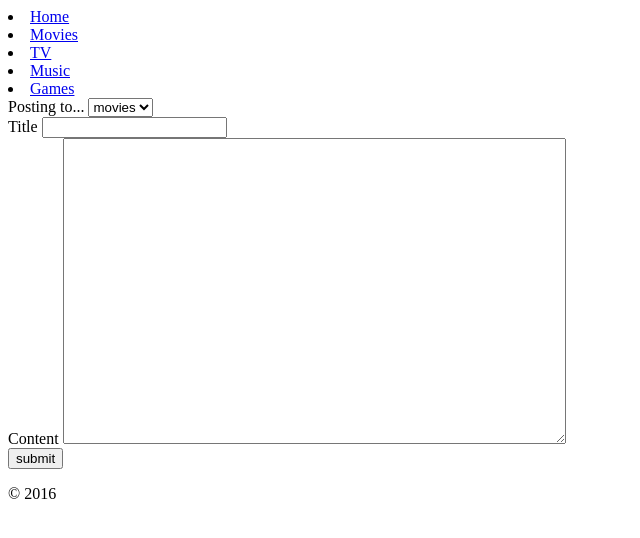
After one commit to mpennock/mtmg, a PHP site: page /post.php?board=1 in a window 1280 px wide. The commit adds this page. Shown: the top 538 px of the page, without its empty margins (0-640 px from the left). Run offline with PHP 8.4, Linux system fonts and the light colour scheme.

Commit message:
added all basic pages. ready for db implementation

```diff
--- /dev/null
+++ b/inc/footer.php
@@ -0,0 +1,6 @@
+</main>
+<footer>
+	<p>&copy; 2016</p>
+</footer>
+</body>
+</html>
--- /dev/null
+++ b/inc/header.php
@@ -0,0 +1,17 @@
+<!DOCTYPE html>
+<html lang="en">
+<head>
+	<meta charset="UTF-8">
+	<title><?php echo $page_title ?></title>
+</head>
+<body>
+<header>
+	<nav>
+		<li><a href="index.php">Home</a></li>
+		<li><a href="board.php?board=movies">Movies</a></li>
+		<li><a href="board.php?board=tv">TV</a></li>
+		<li><a href="board.php?board=music">Music</a></li>
+		<li><a href="board.php?board=games">Games</a></li>
+	</nav>
+</header>
+<main>
--- /dev/null
+++ b/post.php
@@ -0,0 +1,38 @@
+<?php
+$page_title = $_GET["board"];
+$boards = array("movies", "tv", "music", "games");
+include("inc/header.php");
+
+?>
+
+<form action="board.php" method="post">
+	<div>
+		<label for="board">Posting to...</label>
+		<select name="board" id="board">
+			<?php foreach ($boards as $board) {
+				echo "<option value='$board'";
+				if ($board == $page_title) {
+					echo " selected='selected'";
+				}
+				echo ">$board</option>";
+			} ?>
+		</select>
+
+	</div>
+	<div>
+		<label for="post_title">Title</label>
+		<input type="text" name="post_title" id="post_title">
+	</div>
+	<div>
+		<label for="post_content">Content</label>
+		<textarea name="post_content" id="post_content" cols="60" rows="20"></textarea>
+	</div>
+	<div>
+		<input type="submit" value="submit">
+	</div>
+</form>
+
+
+
+
+<?php include("inc/footer.php"); ?>
```
Also changed, not shown: board.php (added, +23 -0 lines), db/database.sql (added, +11 -0 lines), index.php (+5 -9 lines), README.md.
